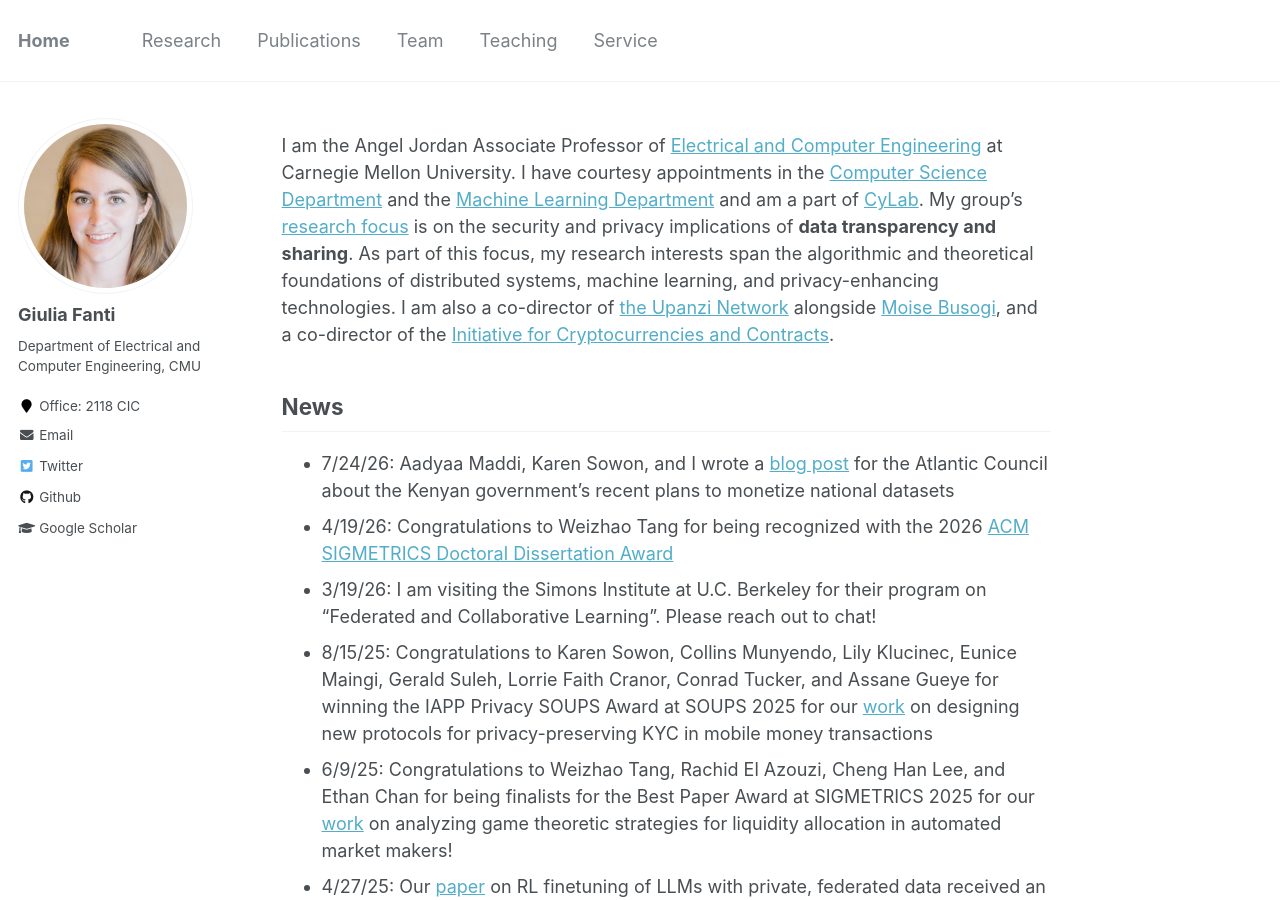
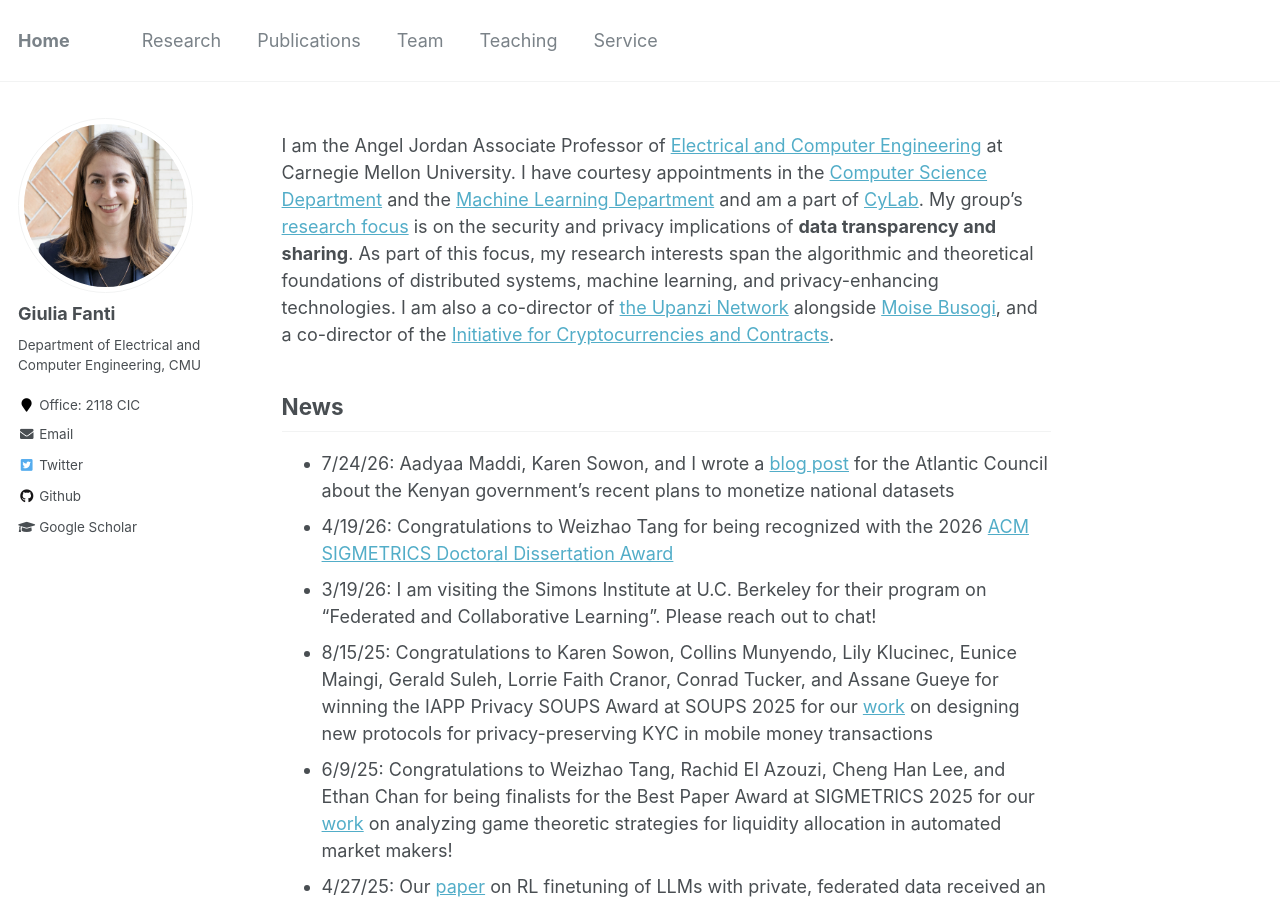
Before and after one commit to gfanti/gfanti.github.io, a Jekyll site: the page built from _pages/about.md, in a window 1280 px wide and 900 px high. Built offline with Jekyll 4.4.1, drawn with Linux system fonts in a browser that asks for light colours.

Commit message:
updated profile photo

```diff
--- a/_config.yml
+++ b/_config.yml
@@ -81,7 +81,7 @@ analytics:
 # Site Author
 author:
   name             : Giulia Fanti
-  avatar           : "fanti.jpg"
+  avatar           : "Giulia-Fanti.jpg"
   bio              : "Department of Electrical and Computer Engineering, CMU"
   location         : "Office: 2118 CIC"
   employer         :
```
Also changed, not shown: images/Giulia-Fanti.jpg (added).
